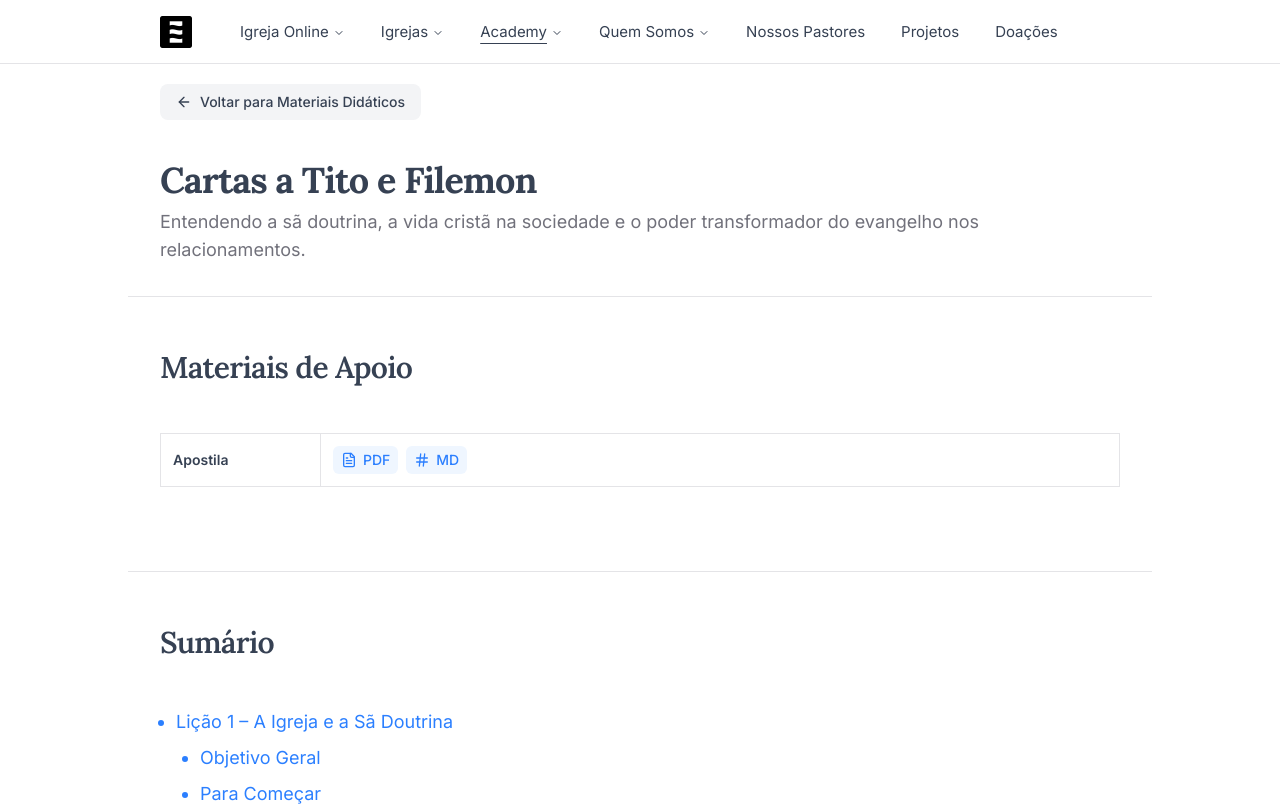
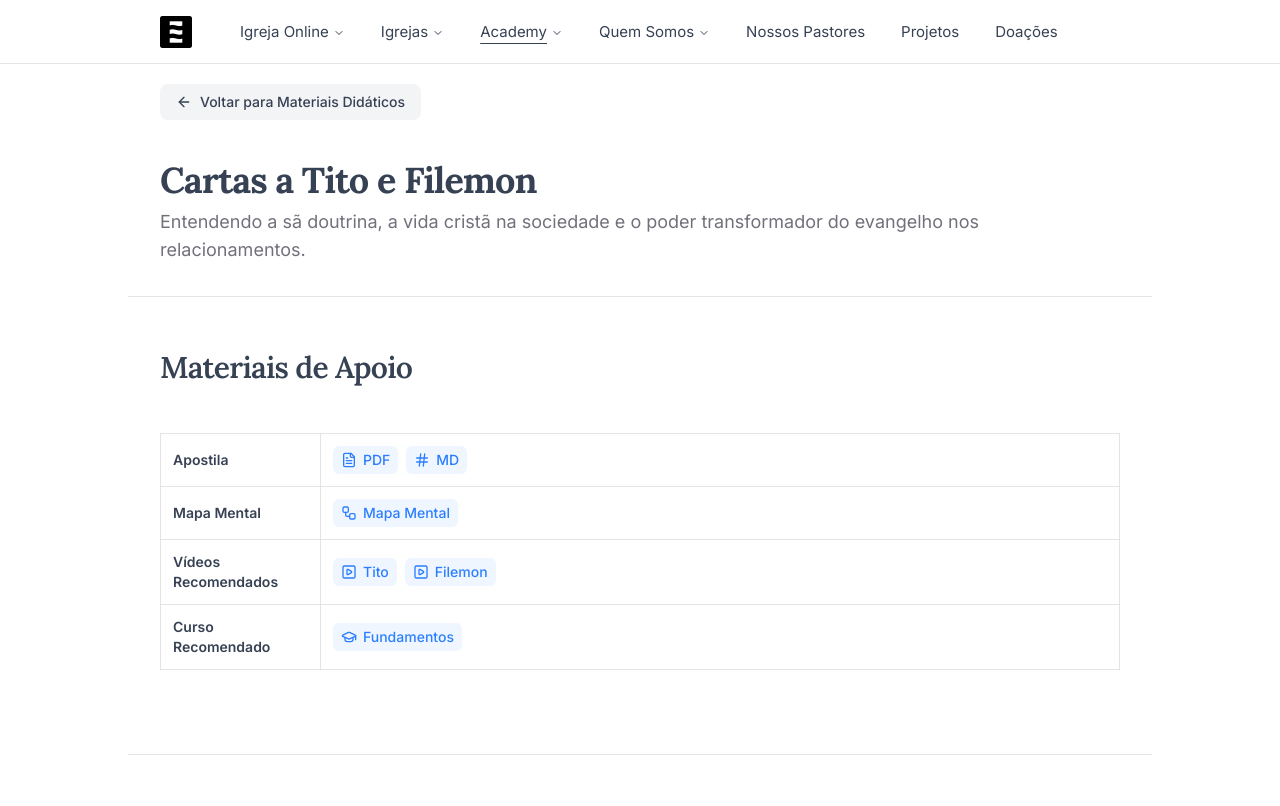
Before and after one commit to oceanodg/ocn-institucional-v4, a Next.js app: page /oceano-academy/materiais-didaticos/tito-e-filemom in a window 1280 px wide. Shown: the top 806 px of the page. Built offline with nearby package versions, Linux system fonts and the light colour scheme.

Commit message:
feat: add recommended video, mind map, and course links for Tito e Filemom materials, enhancing educational resources for students

```diff
--- a/app/(site)/oceano-academy/materiais-didaticos/tito-e-filemom/page.tsx
+++ b/app/(site)/oceano-academy/materiais-didaticos/tito-e-filemom/page.tsx
@@ -1,4 +1,10 @@
-import { FileText, Hash } from "lucide-react";
+import {
+  FileText,
+  GraduationCap,
+  Hash,
+  SquarePlay,
+  Workflow,
+} from "lucide-react";
 import { HeroContainer } from "~/components/hero";
 import { AllTeachingMaterialsBackButton } from "~/components/back-buttons/all-teaching-materials";
 import { H1, H2, H3, P, Separator } from "~/components/ui";
@@ -52,6 +58,49 @@ export default function CursoTitoEFilemom() {
                   <LinkSmall href="/oceano-academy/materiais-didaticos/tito-e-filemom.md">
                     <Hash className="size-4" />
                     MD
+                  </LinkSmall>
+                </TableCellLinksContainer>
+              </TableCell>
+            </TableRow>
+            <TableRow className="hover:bg-transparent">
+              <TableCell className="border font-semibold">
+                Mapa Mental
+              </TableCell>
+              <TableCell>
+                <TableCellLinksContainer>
+                  <LinkSmall href="https://whimsical.com/ocn7/ocn-escola-biblica-GgrjZLEXpFtuzvGrxYkM7b">
+                    <Workflow className="size-4" />
+                    Mapa Mental
+                  </LinkSmall>
+                </TableCellLinksContainer>
+              </TableCell>
+            </TableRow>
+            <TableRow className="hover:bg-transparent">
+              <TableCell className="border font-semibold">
+                Vídeos Recomendados
+              </TableCell>
+              <TableCell>
+                <TableCellLinksContainer>
+                  <LinkSmall href="https://www.youtube.com/watch?v=7I-QWYLUG6A">
+                    <SquarePlay className="size-4" />
+                    Tito
+                  </LinkSmall>
+                  <LinkSmall href="https://www.youtube.com/watch?v=JDLfv0-e6oI">
+                    <SquarePlay className="size-4" />
+                    Filemon
+                  </LinkSmall>
+                </TableCellLinksContainer>
+              </TableCell>
+            </TableRow>
+            <TableRow className="hover:bg-transparent">
+              <TableCell className="border font-semibold">
+                Curso Recomendado
+              </TableCell>
+              <TableCell>
+                <TableCellLinksContainer>
+                  <LinkSmall href="/oceano-academy/cursos/fundamentos">
+                    <GraduationCap className="size-4" />
+                    Fundamentos
                   </LinkSmall>
                 </TableCellLinksContainer>
               </TableCell>
```
